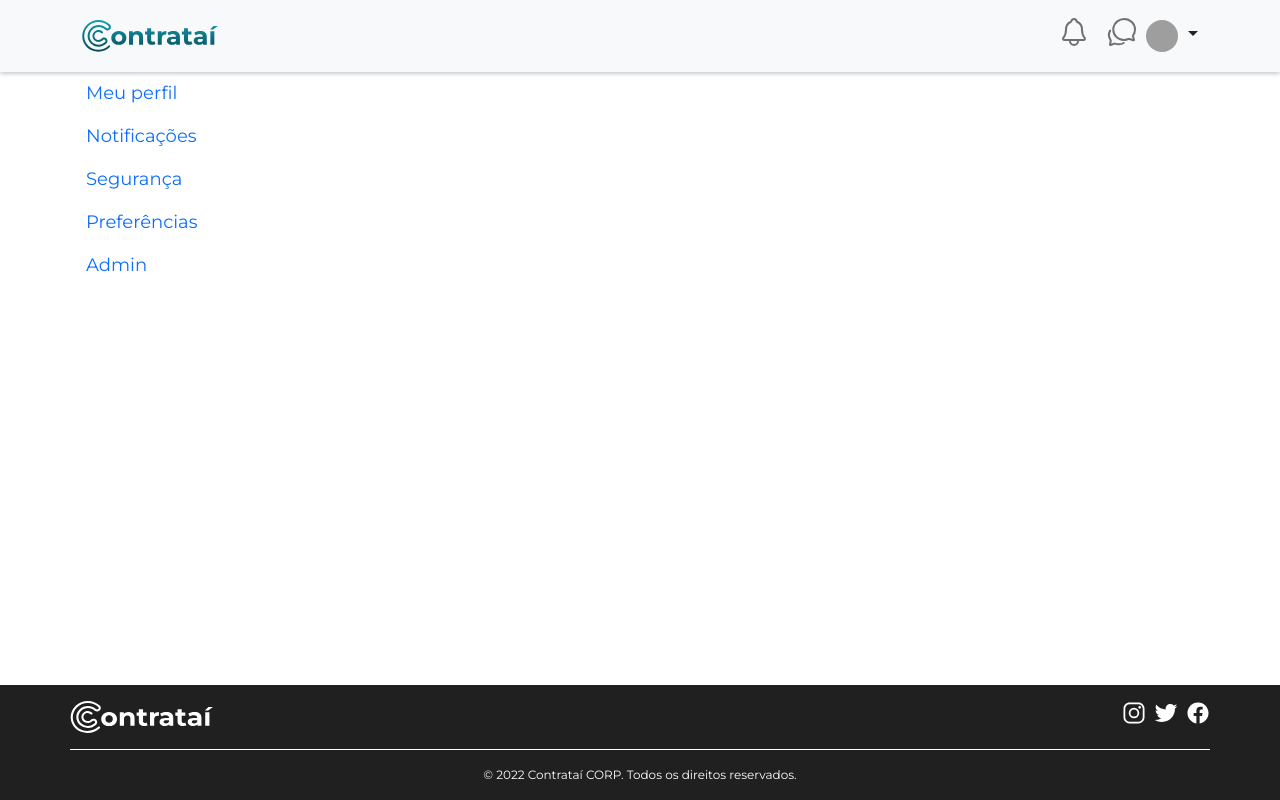
After one commit to RhoBlop/Contratai, a PHP site: page /perfil.php in a window 1280 px wide. The commit adds this page. Run offline with PHP 8.4, Linux system fonts and the light colour scheme; grey boxes are pictures that could not be loaded.

Commit message:
Login header e começo da pagina de perfil

```diff
--- a/components/footer.html
+++ b/components/footer.html
@@ -1,8 +1,8 @@
-<footer class="text-white align-middle ">
+<footer class="text-white align-middle fixed-bottom">
     <div class="container">
         <div class="row" id="content-area">
             <div class="col-md-4 logo p-0">
-                <img src="images/logo/white-logo.svg"? height="48px">
+                <img src="images/logo/white-logo.svg"? height="32px">
             </div>
             <div class="col-md-4 d-flex flex-row align-items-center links">
                 <!--
--- a/components/login-header.html
+++ b/components/login-header.html
@@ -3,7 +3,7 @@
       <div class="container">
         <!-- HEADER LOGO -->
         <a class="navbar-brand" href="index.php">
-          <img src="images/logo/blue-logo.svg" alt="Contratai Logo" height="35px">
+          <img src="images/logo/blue-logo.svg" alt="Contratai Logo" height="32px">
         </a> <!-- /HEADER LOGO -->
         <!-- SIDEBAR TOGGLER -->
         <button class="navbar-toggler" type="button" data-bs-toggle="offcanvas" data-bs-target="#offcanvasNavbar" aria-controls="offcanvasNavbar">
@@ -17,30 +17,29 @@
             <button type="button" class="btn-close" data-bs-dismiss="offcanvas" aria-label="Close"></button>
           </div> <!-- /SIDEBAR HEADER -->
           <!-- SIDEBAR BODY -->
-          <div class="offcanvas-body">
-            <ul class="navbar-nav justify-content-center flex-grow-1">
-              <li class="nav-item">
-                <a class="nav-link active" aria-current="page" href="index.php">Início</a>
-              </li>
-              <li class="nav-item">
-                <a class="nav-link" href="sobre.php">Sobre</a>
-              </li>
-              <li class="nav-item">
-                <a class="nav-link" href="ajuda.php">Ajuda</a>
-              </li>
-            </ul>
-            <div class="d-flex justify-content-end align-items-center ">
-              <ul class="navbar-nav">
+          <div class="offcanvas-body justify-content-end align-content-center">
+
+            <div class="d-flex align-content-center ">
+              <ul class="navbar-nav align-items-center">
+                <li class="nav-item">
+                  <a class="nav-link" href="#"><ion-icon size="large" name="notifications-outline"></ion-icon></a>
+                </li>
+                <li class="nav-item">
+                  <a class="nav-link" href="#"><ion-icon size="large" name="chatbubbles-outline"></ion-icon></a>
+                </li>
                 <li class="nav-item dropdown">
-                  <a href="#" class="d-block link-dark text-decoration-none dropdown-toggle" data-bs-toggle="dropdown" aria-expanded="false">
+                  <a href="#" class="d-block link-dark text-decoration-none dropdown-toggle" data-bs-toggle="dropdown">
                     <img src="https://github.com/mdo.png" alt="mdo" width="32" height="32" class="rounded-circle">
                   </a>
-                  <ul class="dropdown-menu text-small shadow">
-                    <li><a class="dropdown-item" href="#">New project...</a></li>
-                    <li><a class="dropdown-item" href="#">Settings</a></li>
-                    <li><a class="dropdown-item" href="#">Profile</a></li>
+                  <ul class="dropdown-menu dropdown-menu-end text-small shadow">
+                    <li><a class="dropdown-item" href="perfil.php">Perfil</a></li>
                     <li><hr class="dropdown-divider"></li>
-                    <li><a class="dropdown-item" href="#">Sign out</a></li>
+                    <li><a class="dropdown-item" href="#">Mensagens</a></li>
+                    <li><a class="dropdown-item" href="#">Notificações</a></li>
+                    <li><a class="dropdown-item" href="#">Favoritos</a></li>
+                    <li><a class="dropdown-item" href="#">Configurações</a></li>
+                    <li><hr class="dropdown-divider"></li>
+                    <li><a class="dropdown-item" href="#">Sair</a></li>
                   </ul>
                 </li>
               </ul>
--- a/css/style.css
+++ b/css/style.css
@@ -136,6 +136,7 @@ footer {
     margin: 0;
     padding: 0;
     background-color: var(--grey);
+    font-size: 12px;
 }
 
 #content-area {
@@ -151,12 +152,12 @@ footer {
 
 .socials ion-icon{
     color: white;
-    font-size: 32px;
+    font-size: 24px;
 }
 
 .socials{
     list-style: none;
-    gap: 1rem;
+    gap: 0.5rem;
 }
 
 @media screen and ( max-width: 768px ) {
--- a/home.php
+++ b/home.php
@@ -6,7 +6,10 @@
     </head>
     <body>
         <?php include ("components/login-header.html") ?>
+        <?php include ("components/footer.html")?>
     </body>
+
+
     <script
       src="https://cdn.jsdelivr.net/npm/bootstrap@5.2.0/dist/js/bootstrap.bundle.min.js"
       integrity="sha384-A3rJD856KowSb7dwlZdYEkO39Gagi7vIsF0jrRAoQmDKKtQBHUuLZ9AsSv4jD4Xa"
--- a/index.php
+++ b/index.php
@@ -37,7 +37,7 @@
       <?php include ("components/avaliacoes-home.html") ?>
 
       <!-- BANNER DE LOGIN -->
-      <div class="login-banner d-flex flex-column align-items-center justify-content-center ">
+      <div class="login-banner d-flex flex-column align-items-center justify-content-center">
         <h2 class="text-white mb-3">Gostou? Então não perca mais tempo!</h2>
         <button class="btn btn-dark mt-3">Comece já</button>
       </div> <!-- /BANNER DE LOGIN -->
--- /dev/null
+++ b/perfil.php
@@ -0,0 +1,45 @@
+<!DOCTYPE html>
+<html lang="en">
+    <head>
+        <?php include ("components/head.html") ?>
+        <!--<script src="js/isAuthenticated.js"></script>  -->
+    </head>
+    <body>
+        <?php include ("components/login-header.html") ?>
+
+        <main>
+            <div class="container">
+                <div class="row">
+                    <ul class="nav flex-column">
+                        <li class="nav-item">
+                            <a class="nav-link active" aria-current="page" href="#">Meu perfil</a>
+                        </li>
+                        <li class="nav-item">
+                            <a class="nav-link" href="#">Notificações</a>
+                        </li>
+                        <li class="nav-item">
+                            <a class="nav-link" href="#">Segurança</a>
+                        </li>
+                        <li class="nav-item">
+                            <a class="nav-link" href="#">Preferências</a>
+                        </li>
+                        <li class="nav-item">
+                            <a class="nav-link" href="#">Admin</a>
+                        </li>
+                    </ul>
+                </div>
+            </div>
+        </main>
+
+        <?php include ("components/footer.html")?>
+    </body>
+
+
+    <script
+      src="https://cdn.jsdelivr.net/npm/bootstrap@5.2.0/dist/js/bootstrap.bundle.min.js"
+      integrity="sha384-A3rJD856KowSb7dwlZdYEkO39Gagi7vIsF0jrRAoQmDKKtQBHUuLZ9AsSv4jD4Xa"
+      crossorigin="anonymous"
+    ></script>
+    <script type="module" src="https://unpkg.com/ionicons@5.5.2/dist/ionicons/ionicons.esm.js"></script>
+    <script nomodule src="https://unpkg.com/ionicons@5.5.2/dist/ionicons/ionicons.js"></script>
+</html>
```
